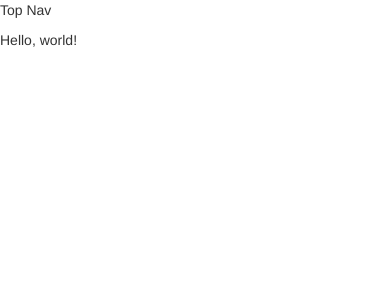
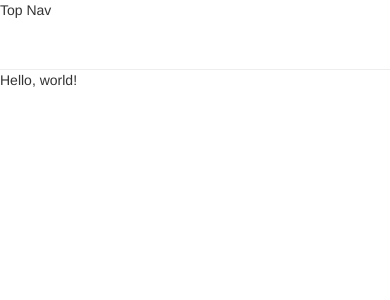
Before and after one commit to infinityl00p/itinerary, a React (Create React App) app in the folder client/: page / in a window 390 px wide. Shown: the top 300 px of the page. Built offline with nearby package versions, Linux system fonts and the light colour scheme.

Commit message:
add basic styles

```diff
--- a/client/src/App.js
+++ b/client/src/App.js
@@ -9,7 +9,6 @@ import FormContainer from './components/Form/FormContainer';
 import WeddingContainer from './components/Wedding/WeddingContainer';
 
 class App extends React.Component {
-
   /** Opting to pass state down from top level component for clarity.
     * Doing it this way sort of defeats the purpose of the container component
     * pattern when used in conjunction with redux, but can change later. Container
--- a/client/src/components/Form/FormContainer.js
+++ b/client/src/components/Form/FormContainer.js
@@ -5,7 +5,7 @@ import * as actions from '../../actions/actions';
 export default class FormContainer extends React.Component {
   render() {
     return (
-      <div className="form-container">
+      <div id="form-container">
         <p>Hello, universe!</p>
       </div>
     );
--- a/client/src/components/TopNav.js
+++ b/client/src/components/TopNav.js
@@ -1,9 +1,11 @@
 import React from 'react';
+
+import '../styles/TopNav.css';
 
 export default class TopNav extends React.Component {
   render() {
     return (
-      <div className="top-nav">
+      <div id="top-nav">
         <p>Top Nav</p>
       </div>
     );
--- a/client/src/components/Wedding/EventsView.js
+++ b/client/src/components/Wedding/EventsView.js
@@ -3,7 +3,7 @@ import React from 'react';
 export default class EventsView extends React.Component {
   render() {
     return (
-      <div className="events-view">
+      <div id="events-view">
         <p>Events view</p>
       </div>
     );
--- a/client/src/components/Wedding/GuestsView.js
+++ b/client/src/components/Wedding/GuestsView.js
@@ -3,7 +3,7 @@ import React from 'react';
 export default class GuestsView extends React.Component {
   render() {
     return (
-      <div className="guests-view">
+      <div id="guests-view">
         <p>Guests view</p>
       </div>
     );
--- a/client/src/components/Wedding/SideNav.js
+++ b/client/src/components/Wedding/SideNav.js
@@ -3,7 +3,7 @@ import React from 'react';
 export default class SideNav extends React.Component {
   render() {
     return (
-      <div className="side-nav">
+      <div id="side-nav">
         <p>Side Nav</p>
       </div>
     );
--- a/client/src/components/Wedding/WeddingContainer.js
+++ b/client/src/components/Wedding/WeddingContainer.js
@@ -5,7 +5,7 @@ import * as actions from '../../actions/actions';
 export default class WeddingContainer extends React.Component {
   render() {
     return (
-      <div className="wedding-container">
+      <div id="wedding-container col-md-12">
         <p>Hello, world!</p>
       </div>
     );
--- /dev/null
+++ b/client/src/styles/TopNav.css
@@ -0,0 +1,4 @@
+#top-nav {
+  height: 70px;
+  border-bottom: 1px solid #eeeeee;
+}
```
